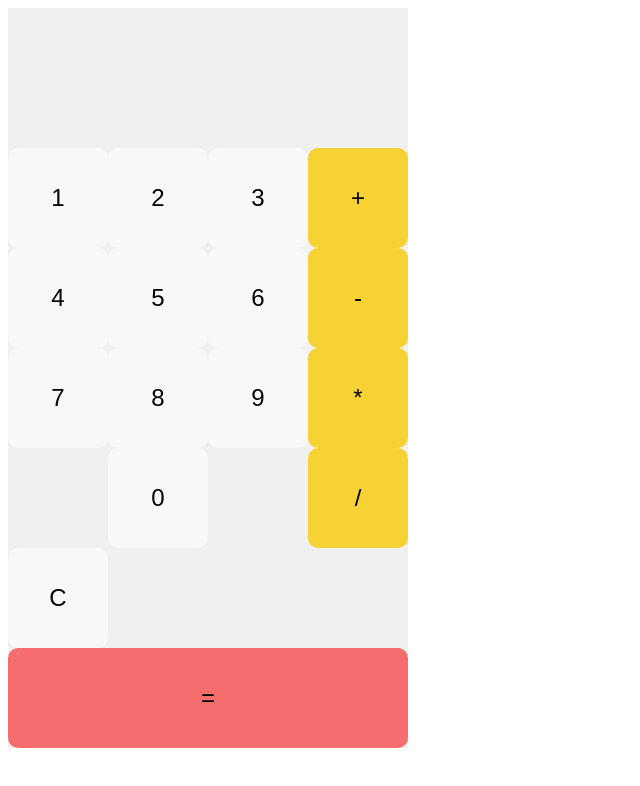
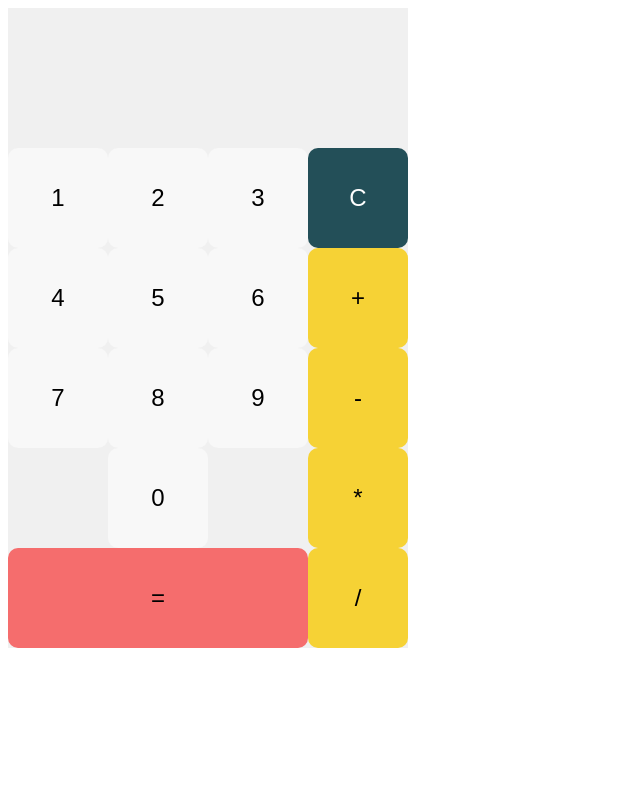
Before and after one commit to FayeCarter/portfolio, a React (Create React App) app: page /mini-projects/Calculator in a window 1280 px wide. Shown: the top 786 px of the page, without its empty margins (0-640 px from the left). Built offline with nearby package versions, Linux system fonts and the light colour scheme.

Commit message:
Add clear button styling

```diff
--- a/src/components/mini-projects/Calculator/Calculator.css
+++ b/src/components/mini-projects/Calculator/Calculator.css
@@ -57,7 +57,14 @@ button:focus {
   background-color: rgb(246, 210, 53);
 }
 
+.clear-button {
+  float: right;
+  width: 25%;
+  background-color: rgb(35, 79, 88);
+  color: white;
+}
+
 .equals-button {
-  width: 100%;
-  background-color: rgb(245, 109, 109);;
+  width: 75%;
+  background-color: rgb(245, 109, 109);
 }
--- a/src/components/mini-projects/Calculator/Calculator.js
+++ b/src/components/mini-projects/Calculator/Calculator.js
@@ -59,6 +59,12 @@ function Calculator(value) {
       >
         <div className="calc-result" >{ result }</div>
         <div className="calc-input" >{ maths }</div>
+        <button
+          className="clear-button"
+          value="="
+          onClick={ clearDisplay }
+          >C
+        </button>
         <div className="numbers">
           {NUMBERS.map((number, index) => {
               return (
@@ -84,12 +90,6 @@ function Calculator(value) {
               )})}
         </div>
         <button
-          className="clear-button"
-          value="="
-          onClick={ clearDisplay }
-          >C
-        </button>
-        <button
           className="equals-button"
           value="="
           onClick={ renderResult }
```
